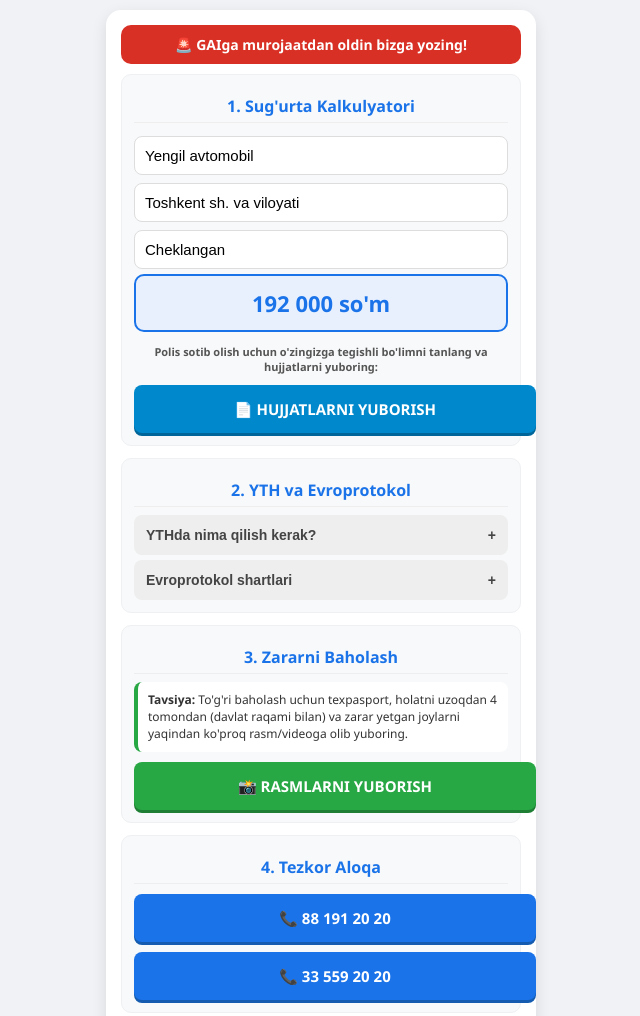
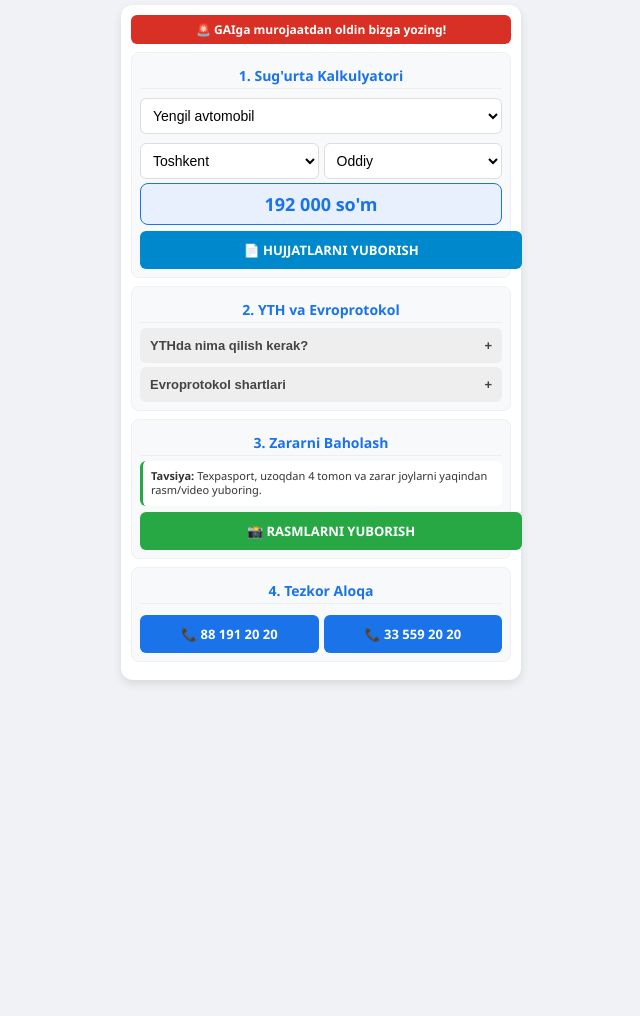
Before and after one commit to ihlostravel77-ux/Avto_Hamroh, a plain HTML site: page index.html in a window 1280 px wide. Shown: the top 1016 px of the page, without its empty margins (319-959 px from the left). After the commit the page ends 800 px from the top, so only its background shows below. Drawn offline with Linux system fonts and the light colour scheme.

Commit message:
Add files via upload

```diff
--- a/index.html
+++ b/index.html
@@ -4,27 +4,35 @@
     <meta charset="UTF-8">
     <meta name="viewport" content="width=device-width, initial-scale=1.0, maximum-scale=1.0, user-scalable=no">
     <meta name="format-detection" content="telephone=yes">
-    <meta name="apple-mobile-web-app-capable" content="yes">
     <title>Avto Hamroh Plus</title>
     <style>
-        body { font-family: 'Segoe UI', Roboto, Helvetica, Arial, sans-serif; background: #f0f2f5; display: flex; justify-content: center; padding: 10px; margin: 0; }
-        .container { background: white; padding: 15px; border-radius: 15px; box-shadow: 0 5px 15px rgba(0,0,0,0.1); width: 100%; max-width: 400px; }
-        h3 { color: #1a73e8; text-align: center; margin: 8px 0; font-size: 16px; border-bottom: 1px solid #eee; padding-bottom: 5px; }
-        .section { background: #f8f9fa; padding: 12px; border-radius: 10px; margin-bottom: 12px; border: 1px solid #eef0f2; }
-        .emergency { background: #d93025; color: white; padding: 10px; border-radius: 10px; text-align: center; margin-bottom: 10px; font-weight: bold; font-size: 14px; }
+        body { font-family: 'Segoe UI', sans-serif; background: #f0f2f5; display: flex; justify-content: center; padding: 5px; margin: 0; }
+        .container { background: white; padding: 10px; border-radius: 12px; box-shadow: 0 4px 10px rgba(0,0,0,0.1); width: 100%; max-width: 380px; }
 
-        select { width: 100%; padding: 10px; margin-top: 5px; border-radius: 8px; border: 1px solid #ddd; font-size: 15px; background: white; -webkit-appearance: none; }
-        .result { background: #e8f0fe; padding: 12px; border-radius: 10px; text-align: center; font-size: 22px; font-weight: bold; color: #1a73e8; margin-top: 5px; border: 2px solid #1a73e8; }
+        h3 { color: #1a73e8; text-align: center; margin: 5px 0; font-size: 14px; border-bottom: 1px solid #eee; padding-bottom: 3px; }
 
-        .btn { color: white; border: none; width: 100%; padding: 14px; border-radius: 8px; cursor: pointer; font-size: 15px; font-weight: bold; margin-top: 10px; display: block; text-decoration: none; text-align: center; -webkit-tap-highlight-color: transparent; }
-        .btn-green { background: #28a745; box-shadow: 0 3px #1e7e34; }
-        .btn-blue { background: #0088cc; box-shadow: 0 3px #006699; }
-        .btn-phone { background: #1a73e8; box-shadow: 0 3px #155cb0; }
+        .section { background: #f8f9fa; padding: 8px; border-radius: 8px; margin-bottom: 8px; border: 1px solid #eef0f2; }
 
-        .step-box { font-size: 12px; background: #fff; padding: 10px; border-radius: 8px; margin-top: 8px; border-left: 4px solid #d93025; line-height: 1.4; color: #333; }
-        .accordion { background-color: #eee; color: #444; cursor: pointer; padding: 12px; width: 100%; border: none; text-align: left; outline: none; font-size: 14px; transition: 0.4s; border-radius: 8px; margin-top: 5px; font-weight: bold; display: flex; justify-content: space-between; }
-        .panel { padding: 0 10px; background-color: white; display: none; overflow: hidden; border-radius: 0 0 8px 8px; border: 1px solid #eee; }
-        .check-item { display: flex; align-items: center; gap: 10px; font-size: 13px; margin: 8px 0; }
+        .emergency { background: #d93025; color: white; padding: 6px; border-radius: 6px; text-align: center; margin-bottom: 8px; font-weight: bold; font-size: 12px; }
+
+        select { width: 100%; padding: 8px; margin-top: 4px; border-radius: 6px; border: 1px solid #ddd; font-size: 14px; background: white; }
+
+        /* Narx yozilgan qatorni ixchamlashtirish */
+        .result { background: #e8f0fe; padding: 8px; border-radius: 8px; text-align: center; font-size: 18px; font-weight: bold; color: #1a73e8; margin-top: 4px; border: 1.5px solid #1a73e8; }
+
+        /* Tugmalarni kichraytirish */
+        .btn { color: white; border: none; width: 100%; padding: 10px; border-radius: 6px; cursor: pointer; font-size: 13px; font-weight: bold; margin-top: 6px; display: block; text-decoration: none; text-align: center; }
+        .btn-green { background: #28a745; }
+        .btn-blue { background: #0088cc; }
+        .btn-phone { background: #1a73e8; }
+
+        .step-box { font-size: 11px; background: #fff; padding: 8px; border-radius: 6px; margin-top: 5px; border-left: 3px solid #d93025; line-height: 1.3; color: #333; }
+
+        .accordion { background-color: #eee; color: #444; cursor: pointer; padding: 10px; width: 100%; border: none; text-align: left; font-size: 13px; transition: 0.4s; border-radius: 6px; margin-top: 4px; font-weight: bold; display: flex; justify-content: space-between; }
+        .panel { padding: 0 8px; background-color: white; display: none; overflow: hidden; border-radius: 0 0 6px 6px; border: 1px solid #eee; }
+
+        .check-item { display: flex; align-items: center; gap: 8px; font-size: 12px; margin: 6px 0; }
+        input[type="checkbox"] { transform: scale(0.9); }
     </style>
 </head>
 <body>
@@ -35,13 +43,11 @@
     <div class="section">
         <h3>1. Sug'urta Kalkulyatori</h3>
         <select id="carType" onchange="calc()"><option value="yengil">Yengil avtomobil</option><option value="yuk">Yuk avtomobili</option><option value="avtobus">Avtobus</option><option value="maxsus">Maxsus texnika</option></select>
-        <select id="region" style="margin-top:8px;" onchange="calc()"><option value="toshkent">Toshkent sh. va viloyati</option><option value="viloyat">Boshqa viloyatlar</option></select>
-        <select id="policyType" style="margin-top:8px;" onchange="calc()"><option value="limited">Cheklangan</option><option value="unlimited">VIP (Cheklanmagan)</option></select>
+        <div style="display: flex; gap: 5px; margin-top: 5px;">
+            <select id="region" onchange="calc()"><option value="toshkent">Toshkent</option><option value="viloyat">Viloyat</option></select>
+            <select id="policyType" onchange="calc()"><option value="limited">Oddiy</option><option value="unlimited">VIP</option></select>
+        </div>
         <div class="result" id="res">192 000 so'm</div>
-
-        <p style="font-size: 11px; text-align: center; margin-top: 12px; color: #555; font-weight: bold;">
-            Polis sotib olish uchun o'zingizga tegishli bo'limni tanlang va hujjatlarni yuboring:
-        </p>
         <a href="https://t.me/bobur_uzb1" class="btn btn-blue">📄 HUJJATLARNI YUBORISH</a>
     </div>
 
@@ -52,30 +58,33 @@
             <div class="step-box">🧘 <b>Tinchlaning!</b> O'zingizni qo'lga oling.</div>
             <div class="step-box">⚠️ Ogohlantiruvchi chiroqlarni yoqing.</div>
             <div class="step-box">🚷 Yo'lovchilarni xavfsiz joyga o'tkazing.</div>
+            <div class="step-box">📸 4 tomondan (raqam bilan) rasmga oling.</div>
         </div>
 
         <button class="accordion">Evroprotokol shartlari <span>+</span></button>
-        <div class="panel" style="padding-bottom:10px;">
+        <div class="panel" style="padding-bottom:8px;">
             <div class="check-item"><input type="checkbox" class="euro-chk"> Jarohatlanganlar yo'q</div>
-            <div class="check-item"><input type="checkbox" class="euro-chk"> Faqat 2 ta mashina ishtirokchi</div>
-            <div class="check-item"><input type="checkbox" class="euro-chk"> Aybdor aniq va kelishilgan</div>
+            <div class="check-item"><input type="checkbox" class="euro-chk"> Faqat 2 ta mashina</div>
+            <div class="check-item"><input type="checkbox" class="euro-chk"> Aybdor aniq</div>
             <div class="check-item"><input type="checkbox" class="euro-chk"> Sug'urta muddati o'tmagan</div>
-            <button class="btn btn-green" onclick="checkEuro()" style="padding: 10px; font-size: 13px;">Tekshirish</button>
+            <button class="btn btn-green" onclick="checkEuro()" style="padding: 6px; font-size: 11px; margin-top: 5px;">Tekshirish</button>
         </div>
     </div>
 
     <div class="section">
         <h3>3. Zararni Baholash</h3>
-        <div class="step-box" style="border-left-color: #28a745;">
-            <b>Tavsiya:</b> To'g'ri baholash uchun texpasport, holatni uzoqdan 4 tomondan (davlat raqami bilan) va zarar yetgan joylarni yaqindan ko'proq rasm/videoga olib yuboring.
+        <div class="step-box" style="border-left-color: #28a745; margin-bottom: 5px;">
+            <b>Tavsiya:</b> Texpasport, uzoqdan 4 tomon va zarar joylarni yaqindan rasm/video yuboring.
         </div>
         <a href="https://t.me/bobur_uzb1" class="btn btn-green">📸 RASMLARNI YUBORISH</a>
     </div>
 
     <div class="section">
         <h3>4. Tezkor Aloqa</h3>
-        <a href="tel:+998881912020" data-rel="external" onclick="window.location.href='tel:+998881912020'; return true;" class="btn btn-phone">📞 88 191 20 20</a>
-        <a href="tel:+998335592020" data-rel="external" onclick="window.location.href='tel:+998335592020'; return true;" class="btn btn-phone">📞 33 559 20 20</a>
+        <div style="display: flex; gap: 5px;">
+            <a href="tel:+998881912020" class="btn btn-phone">📞 88 191 20 20</a>
+            <a href="tel:+998335592020" class="btn btn-phone">📞 33 559 20 20</a>
+        </div>
     </div>
 </div>
 
@@ -96,7 +105,7 @@
     function checkEuro() {
         const chks = document.querySelectorAll('.euro-chk');
         const allChecked = Array.from(chks).every(c => c.checked);
-        if(allChecked) alert("Evroprotokol mumkin! Bizga yozing.");
+        if(allChecked) alert("Evroprotokol mumkin!");
         else alert("Shartlar mos kelmadi.");
     }
 
@@ -110,6 +119,5 @@
         });
     }
 </script>
-
 </body>
 </html>
```
